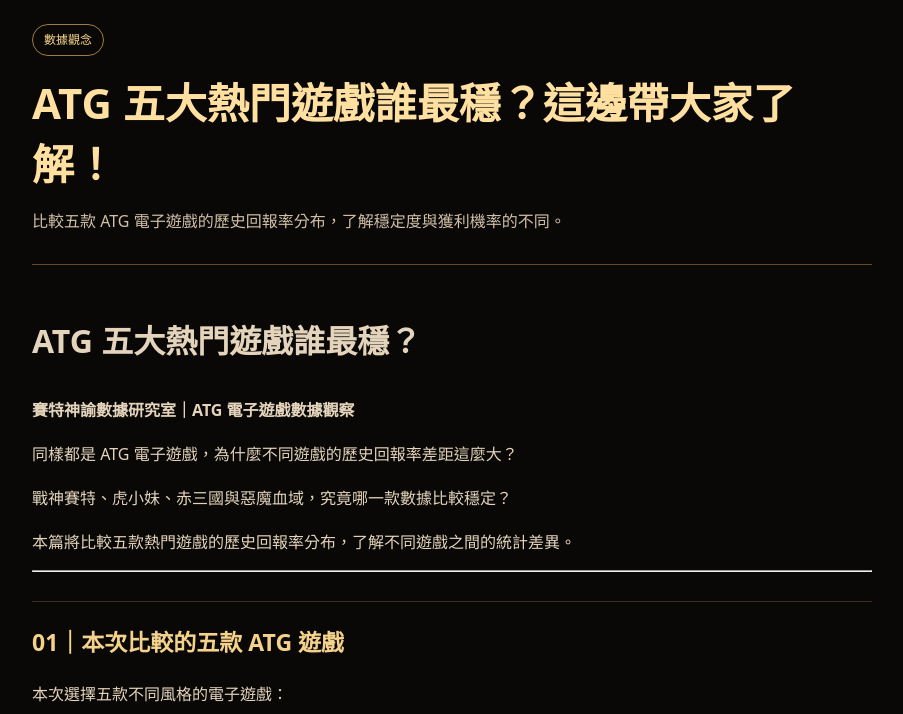
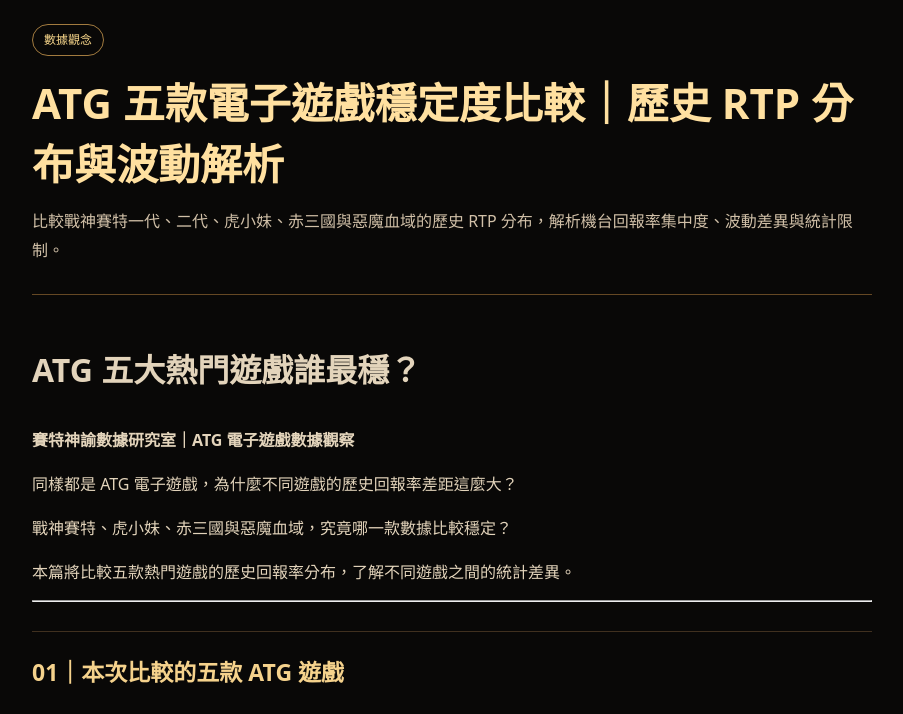
Before and after one commit to seth-oracle/seth-oracle.github.io, a Jekyll site: the page built from _tutorials/2026-11-11-20-20-34.md, in a window 1280 px wide and 900 px high, scrolled down 483 px, cut to the strip 186-900 px from the top of the window. Shown: the whole strip, without its empty margins (188-1091 px from the left). Built offline with Jekyll 4.4.1, drawn with Linux system fonts in a browser that asks for light colours.

Commit message:
Improve guide SEO metadata and search intent clarity

```diff
--- a/_tutorials/2026-11-11-20-20-34.md
+++ b/_tutorials/2026-11-11-20-20-34.md
@@ -1,6 +1,6 @@
 ---
-title: ATG 五大熱門遊戲誰最穩？這邊帶大家了解！
-description: 比較五款 ATG 電子遊戲的歷史回報率分布，了解穩定度與獲利機率的不同。
+title: ATG 五款電子遊戲穩定度比較｜歷史 RTP 分布與波動解析
+description: 比較戰神賽特一代、二代、虎小妹、赤三國與惡魔血域的歷史 RTP 分布，解析機台回報率集中度、波動差異與統計限制。
 category: 數據觀念
 cover: /media/guides/bd545e9f-4ca0-488c-a477-66adec18a76d.png
 order: 7
```
